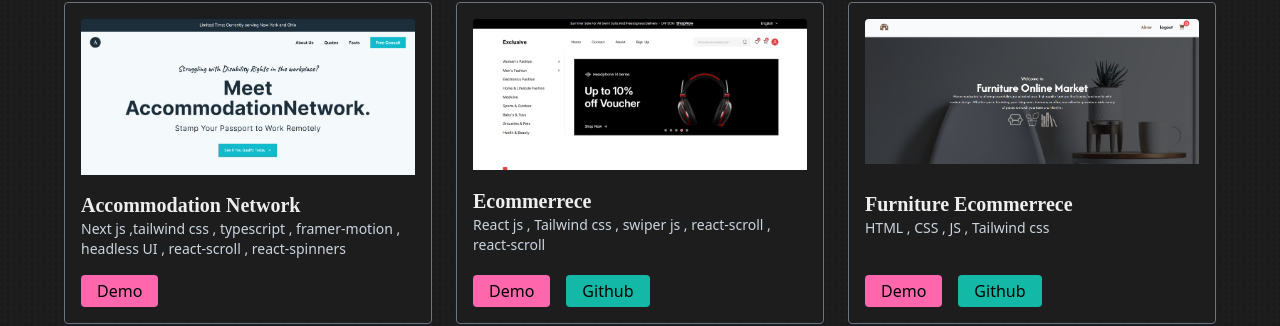
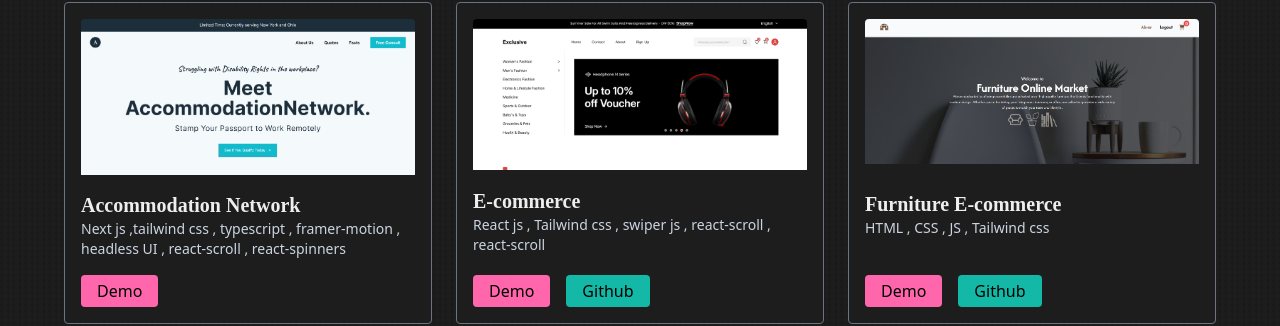
Before and after one commit to abrar997/portfolio-2024, a Next.js app: page / in a window 1280 px wide. Shown: the part 2168-2494 px from the top of the page. Built offline with nearby package versions, Linux system fonts and the light colour scheme.

Commit message:
fix spelling

```diff
--- a/src/components/data/data.js
+++ b/src/components/data/data.js
@@ -117,7 +117,7 @@ const DataComponents = {
     },
     {
       id: 2,
-      title: "Ecommerrece",
+      title: "E-commerce",
       url: "./assets/ecom1.png",
       skillsUsed:
         "React js , Tailwind css , swiper js , react-scroll , react-scroll",
@@ -126,7 +126,7 @@ const DataComponents = {
     },
     {
       id: 2,
-      title: "Furniture Ecommerrece",
+      title: "Furniture E-commerce",
       url: "./assets/furniture.png",
       skillsUsed: "HTML , CSS , JS , Tailwind css",
       github: "https://github.com/abrar997/furniture-ecom.git",
```
